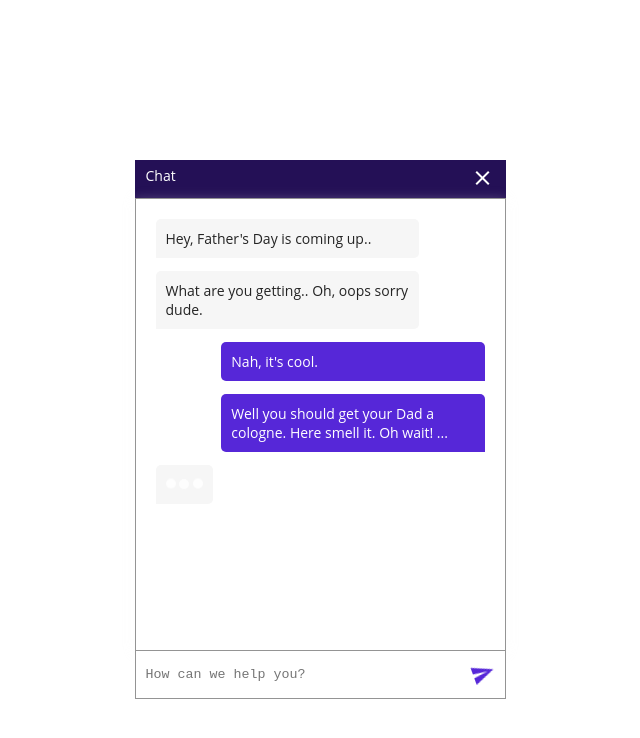
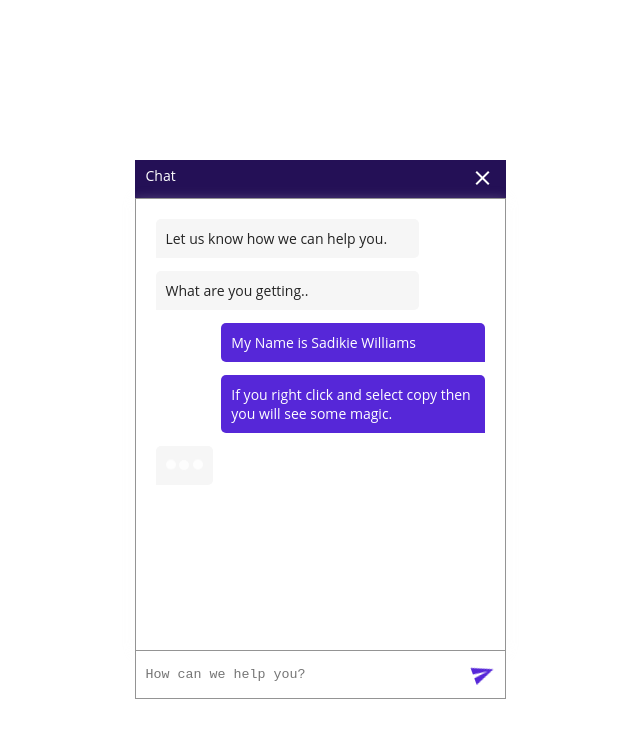
Before and after one commit to sadikie/etrade-chatbot, a plain HTML site: page index.html in a window 1280 px wide. Shown: the whole page, without its empty margins (320-960 px from the left). Drawn offline with Linux system fonts and the light colour scheme.

Commit message:
adjusted text

```diff
--- a/index.html
+++ b/index.html
@@ -22,12 +22,12 @@
           </div>
           <div class="chatwindow">
             <div class="incoming clearfix">
-              <div class="bubble">Hey, Father's Day is coming up..</div>
-              <div class="bubble">What are you getting.. Oh, oops sorry dude.</div>
+              <div class="bubble">Let us know how we can help you.</div>
+              <div class="bubble">What are you getting..</div>
             </div>
             <div class="outgoing clearfix">
-              <div class="bubble">Nah, it's cool.</div>
-              <div class="bubble">Well you should get your Dad a cologne. Here smell it. Oh wait! ...</div>
+              <div class="bubble">My Name is Sadikie Williams</div>
+              <div class="bubble">If you right click and select copy then you will see some magic.</div>
             </div>
             <div class="clearfix"></div>
             <div class="typing">
```
